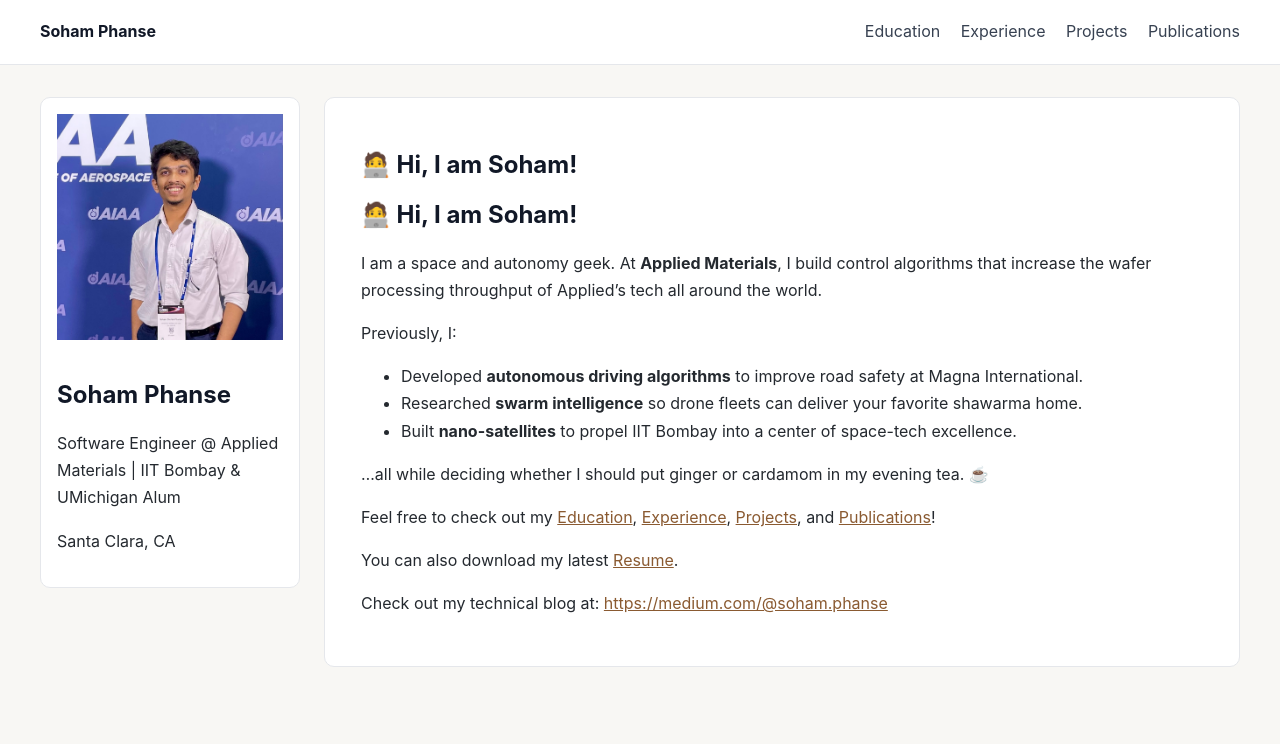
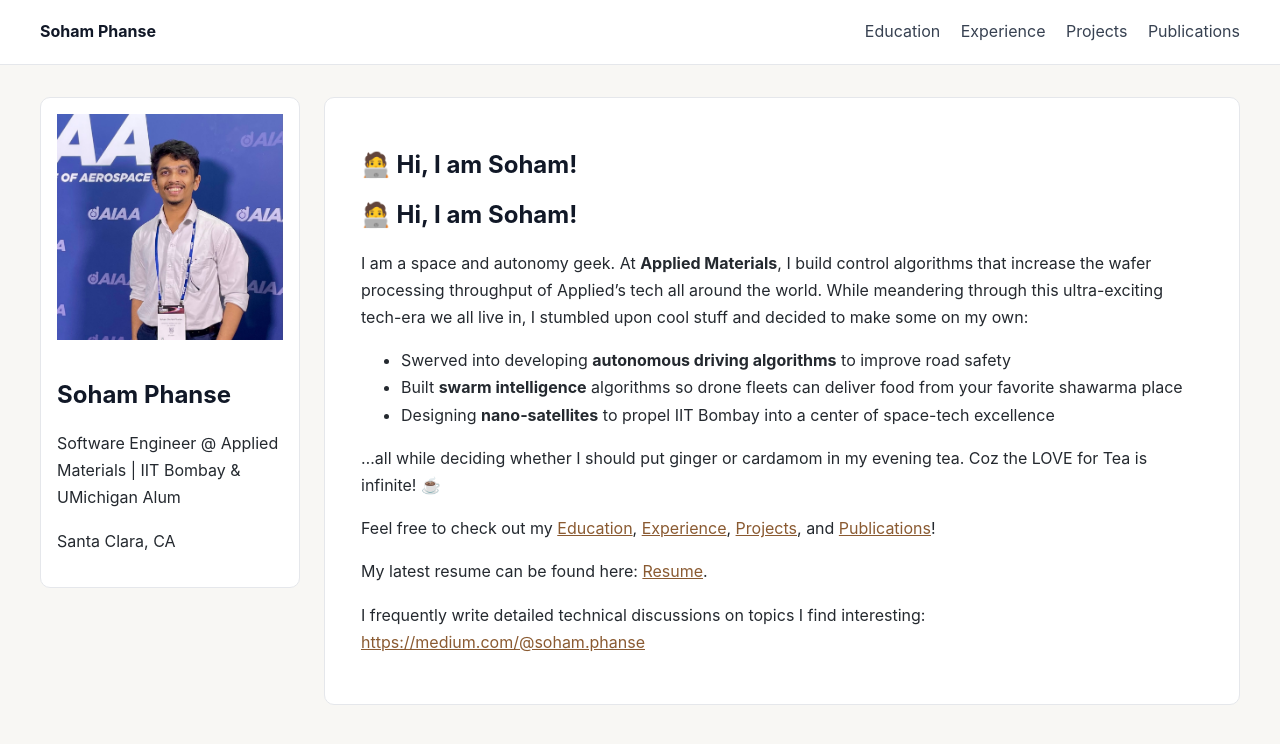
Before and after one commit to sohamphanseiitb/sohamphanseiitb.github.io, a Jekyll site: the page built from index.md, in a window 1280 px wide. Shown: the top 744 px of the page. Built offline with Jekyll 4.4.1, drawn with Linux system fonts in a browser that asks for light colours; our own code applies the rules of GitHub Pages for plain Markdown files.

Commit message:
new udpates to profile

```diff
--- a/index.md
+++ b/index.md
@@ -6,17 +6,16 @@ excerpt: "Space and Autonomy Geek. Software Engineer @ Applied Materials."
 
 # 🧑‍💻 Hi, I am Soham!
 
-I am a space and autonomy geek. At **Applied Materials**, I build control algorithms that increase the wafer processing throughput of Applied's tech all around the world.
+I am a space and autonomy geek. At **Applied Materials**, I build control algorithms that increase the wafer processing throughput of Applied's tech all around the world. While meandering through this ultra-exciting tech-era we all live in, I stumbled upon cool stuff and decided to make some on my own:
 
-Previously, I:
-* Developed **autonomous driving algorithms** to improve road safety at Magna International.
-* Researched **swarm intelligence** so drone fleets can deliver your favorite shawarma home.
-* Built **nano-satellites** to propel IIT Bombay into a center of space-tech excellence.
+* Swerved into developing **autonomous driving algorithms** to improve road safety
+* Built **swarm intelligence** algorithms so drone fleets can deliver food from your favorite shawarma place
+* Designing **nano-satellites** to propel IIT Bombay into a center of space-tech excellence
 
-...all while deciding whether I should put ginger or cardamom in my evening tea. ☕
+...all while deciding whether I should put ginger or cardamom in my evening tea. Coz the LOVE for Tea is infinite! ☕
 
 Feel free to check out my [Education](/education/), [Experience](/experience/), [Projects](/projects/), and [Publications](/publications/)!
 
-You can also download my latest [Resume](/assets/SohamP_resume_latest.pdf).
+My latest resume can be found here: [Resume](/assets/SohamP_resume_latest.pdf).
 
-Check out my technical blog at: [https://medium.com/@soham.phanse](https://medium.com/@soham.phanse)
+I frequently write detailed technical discussions on topics I find interesting: [https://medium.com/@soham.phanse](https://medium.com/@soham.phanse)
```
Also changed, not shown: education.md (+5 -5 lines), experience.md (line endings or trailing spaces).
